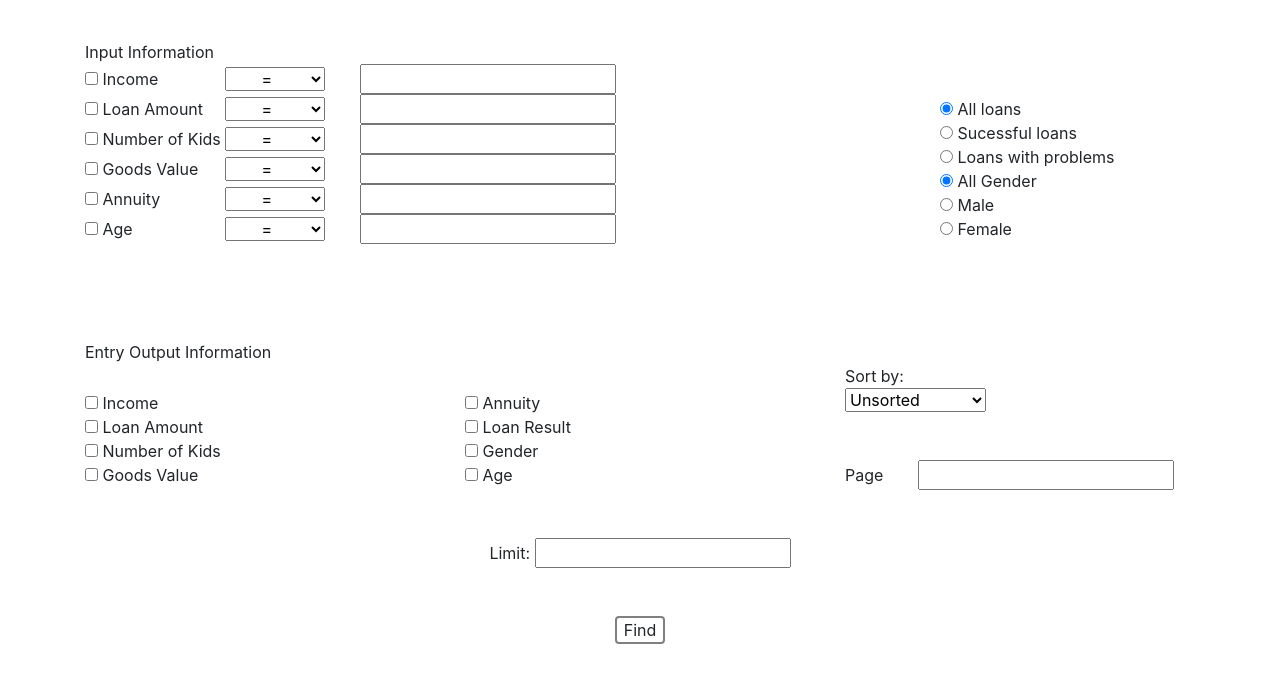
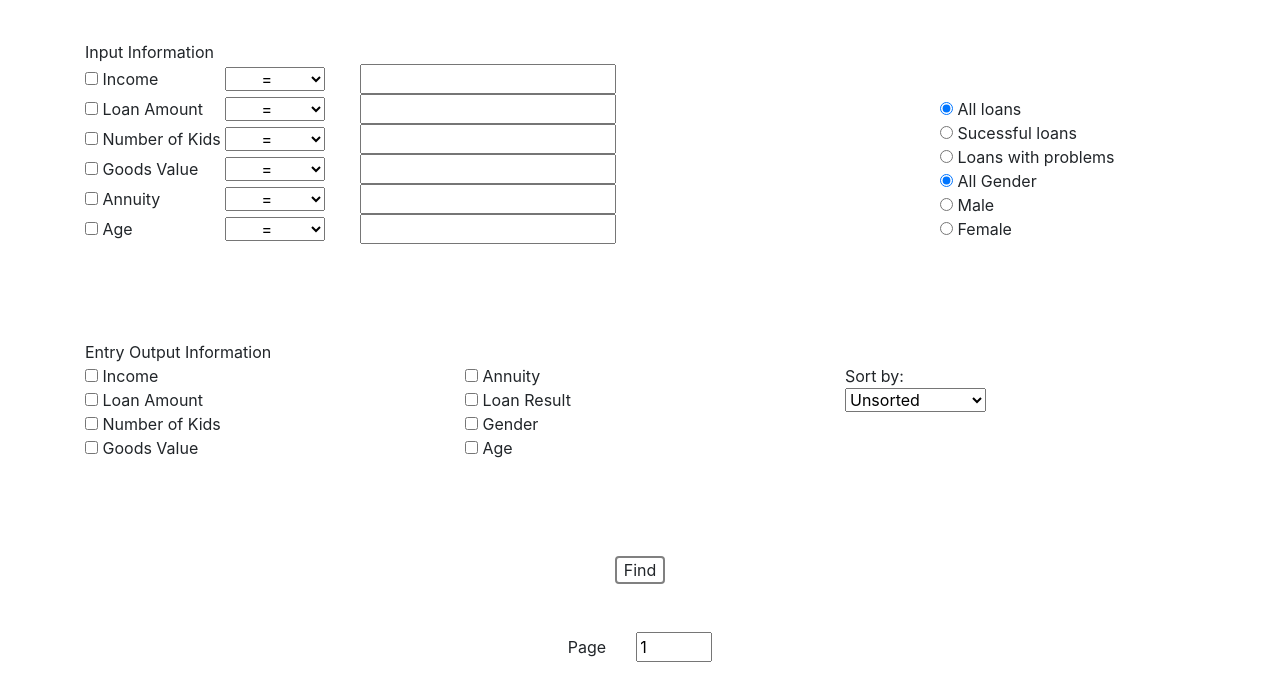
Before and after one commit to Ladoli/AIDataBase, a React (Create React App) app: page / in a window 1280 px wide. Shown: the top 700 px of the page. Built offline with nearby package versions, Linux system fonts and the light colour scheme.

Commit message:
Pagination added

```diff
--- a/src/App.js
+++ b/src/App.js
@@ -10,7 +10,8 @@ import swal from 'sweetalert2';
 
 class App extends Component {
 
-  componentDidMount() {
+  componentWillMount(){
+    this.setState({maxPage:"1"});
     this.setState({INCOME_TOTAL:{MAX:"N/A", MIN:"N/A", TOTAL:0, AVG: 0}});
     this.setState({AMT_CREDIT:{MAX:"N/A", MIN:"N/A", TOTAL:0, AVG: 0}});
     this.setState({CNT_CHILDREN:{MAX:"N/A", MIN:"N/A", TOTAL:0, AVG: 0}});
@@ -19,6 +20,11 @@ class App extends Component {
     this.setState({DAYS_BIRTH:{MAX:"N/A", MIN:"N/A", TOTAL:0, AVG: 0}});
     this.setState({returnedRowCount:0});
 
+  }
+
+  componentDidMount() {
+
+
 
   }
 
@@ -26,13 +32,54 @@ class App extends Component {
 
     let thisF = this;
 
+    function changePage(){
+      document.getElementById("queryResults").innerHTML ="<BR/>"
+      let results = thisF.state.results;
+      let resLength = thisF.state.returnedRowCount;
+      let maxPage = Math.ceil(resLength);
+      let page = 1;
+      if(document.getElementById("PaginationValue").value){
+        page = document.getElementById("PaginationValue").value
+        if(page > maxPage){
+          page = maxPage;
+        }
+      }
+      for(let i = (page-1)*25; results && results[i] && i<(page*25) && i<resLength; i++){
+        if(results[i].INCOME_TOTAL){
+          document.getElementById("queryResults").innerHTML +=  '<DIV class="displayResultCells">'+results[i].INCOME_TOTAL+"</DIV>";
+        }
+        if(results[i].AMT_CREDIT){
+          document.getElementById("queryResults").innerHTML +=  '<DIV class="displayResultCells">'+results[i].AMT_CREDIT+"</DIV>";
+        }
+        if(results[i].CNT_CHILDREN === 0 || results[i].CNT_CHILDREN ){
+          document.getElementById("queryResults").innerHTML +=  '<DIV class="displayResultCells">'+results[i].CNT_CHILDREN+"</DIV>";
+        }
+        if(results[i].GOODS_PRICE === 0 || results[i].AMT_ANNUITY){
+          document.getElementById("queryResults").innerHTML +=  '<DIV class="displayResultCells">'+results[i].GOODS_PRICE+"</DIV>";
+        }
+        if(results[i].AMT_ANNUITY === 0 ||results[i].AMT_ANNUITY){
+          document.getElementById("queryResults").innerHTML +=  '<DIV class="displayResultCells">'+results[i].AMT_ANNUITY+"</DIV>";
+        }
+        if(results[i].DAYS_BIRTH === 0 || results[i].DAYS_BIRTH){
+          document.getElementById("queryResults").innerHTML +=  '<DIV class="displayResultCells">'+Math.round((results[i].DAYS_BIRTH)/(-365))+"</DIV>";
+        }
+        if(results[i].CODE_GENDER === 0 || results[i].CODE_GENDER ){
+          document.getElementById("queryResults").innerHTML +=  '<DIV class="displayResultCells">'+results[i].CODE_GENDER+"</DIV>";
+        }
+        if(results[i].TARGET === 0 || results[i].TARGET){
+          document.getElementById("queryResults").innerHTML +=  '<DIV class="displayResultCells">'+results[i].TARGET+"</DIV>";
+        }
+        document.getElementById("queryResults").innerHTML +=  "<BR/>";
+      }
+    }
+
+
 
     function queryFunction() {
       let output = "";
       let summaryOutput = "";
       let tableName = "application_train";
       let where = "";
-      let limit = 100;
       inputQuery("Income", "INCOME_TOTAL");
       inputQuery("Loan Amount", "AMT_CREDIT");
       inputQuery("Number of Kids", "CNT_CHILDREN");
@@ -40,7 +87,7 @@ class App extends Component {
       inputQuery("Annuity", "AMT_ANNUITY");
       inputQuery("Age", "DAYS_BIRTH");
       genderQuery();
-      loanSuccessQuery();      inputQuery("Income", "INCOME_TOTAL");
+      loanSuccessQuery();
 
       outputQuery("IncomeOut","INCOME_TOTAL");
       outputQuery("Loan AmountOut","AMT_CREDIT");
@@ -51,11 +98,6 @@ class App extends Component {
       outputQuery("LoanOut","TARGET");
       outputQuery("GenderOut","CODE_GENDER");
 
-
-
-      if(document.getElementById("LimitOut").value){
-        limit = document.getElementById("LimitOut").value;
-      }
 
       let sorter = "";
 
@@ -79,7 +121,6 @@ class App extends Component {
       if(sorter !== ""){
         query += " ORDER BY " + sorter;
       }
-      query += " LIMIT " + limit;
 
       let outputHeaders = output.split(',');
 
@@ -105,11 +146,17 @@ class App extends Component {
       document.getElementById("queryResults").innerHTML ="<BR/>"
       let results = querRes;
       thisF.setState({returnedRowCount:results.length});
+      thisF.setState({results:querRes});
+      let maxPage = Math.ceil((results.length-1)/25);
+      thisF.setState({maxPage:maxPage.toString()});
       let page = 1;
       if(document.getElementById("PaginationValue").value){
         page = document.getElementById("PaginationValue").value
+        if(page > maxPage){
+          page = maxPage;
+        }
       }
-      for(let i = page*50; i<((page*50)+50) && i<results.length; i++){
+      for(let i = (page-1)*25; results[i] && i<(page*25) && i<results.length; i++){
         if(results[i].INCOME_TOTAL){
           document.getElementById("queryResults").innerHTML +=  '<DIV class="displayResultCells">'+results[i].INCOME_TOTAL+"</DIV>";
         }
@@ -138,14 +185,13 @@ class App extends Component {
       }
       // displaySummaryInfo();
     });
-    if(summaryOutput = ""){
+    if(summaryOutput === ""){
       summaryOutput = "MIN(INCOME_TOTAL), MAX(INCOME_TOTAL), SUM(INCOME_TOTAL), AVG(INCOME_TOTAL), MIN(AMT_CREDIT), MAX(AMT_CREDIT), SUM(AMT_CREDIT), AVG(AMT_CREDIT), MIN(CNT_CHILDREN), MAX(CNT_CHILDREN), SUM(CNT_CHILDREN), AVG(CNT_CHILDREN), MIN(GOODS_PRICE), MAX(GOODS_PRICE), SUM(GOODS_PRICE), AVG(GOODS_PRICE), MIN(AMT_ANNUITY), MAX(AMT_ANNUITY), SUM(AMT_ANNUITY), AVG(AMT_ANNUITY), MIN(DAYS_BIRTH), MAX(DAYS_BIRTH), SUM(DAYS_BIRTH), AVG(DAYS_BIRTH), MIN(TARGET), MAX(TARGET), SUM(TARGET), AVG(TARGET), MIN(CODE_GENDER), MAX(CODE_GENDER), SUM(CODE_GENDER), AVG(CODE_GENDER)";
     }
     let summaryQuery = "SELECT " + summaryOutput + " FROM " + tableName;
     if(where !== ""){
       summaryQuery += " WHERE " + where ;
     }
-    summaryQuery += " LIMIT " + limit;
 
     let summaryQueryTimeStart = new Date();
 
@@ -204,7 +250,6 @@ class App extends Component {
             }
         }
       }
-SorterDropdown
       function inputQuery(idInput, attribute){
         let box = document.getElementById(idInput+"Check");
 
@@ -264,19 +309,19 @@ SorterDropdown
       console.log(data[0])
       let dataObj = data[0];
       if(dataObj['MAX(INCOME_TOTAL)']){
-        thisF.setState({INCOME_TOTAL:{MAX:dataObj['MAX(INCOME_TOTAL)'], MIN:dataObj['MIN(INCOME_TOTAL)'], TOTAL:dataObj['SUM(INCOME_TOTAL)'], AVG:dataObj['AVG(INCOME_TOTAL)']}});
+        thisF.setState({INCOME_TOTAL:{MAX:dataObj['MAX(INCOME_TOTAL)'], MIN:dataObj['MIN(INCOME_TOTAL)'], TOTAL:dataObj['SUM(INCOME_TOTAL)'].toFixed(2), AVG:dataObj['AVG(INCOME_TOTAL)'].toFixed(2)}});
       }
       if(dataObj['MAX(AMT_CREDIT)']){
-        thisF.setState({AMT_CREDIT:{MAX:dataObj['MAX(AMT_CREDIT)'], MIN:dataObj['MIN(AMT_CREDIT)'], TOTAL:dataObj['SUM(AMT_CREDIT)'], AVG:dataObj['AVG(AMT_CREDIT)']}});
+        thisF.setState({AMT_CREDIT:{MAX:dataObj['MAX(AMT_CREDIT)'], MIN:dataObj['MIN(AMT_CREDIT)'], TOTAL:dataObj['SUM(AMT_CREDIT)'], AVG:dataObj['AVG(AMT_CREDIT)'].toFixed(2)}});
       }
       if(dataObj['MAX(CNT_CHILDREN)']){
-        thisF.setState({CNT_CHILDREN:{MAX:dataObj['MAX(CNT_CHILDREN)'], MIN:dataObj['MIN(CNT_CHILDREN)'], TOTAL:dataObj['SUM(CNT_CHILDREN)'], AVG:dataObj['AVG(CNT_CHILDREN)']}});
+        thisF.setState({CNT_CHILDREN:{MAX:dataObj['MAX(CNT_CHILDREN)'], MIN:dataObj['MIN(CNT_CHILDREN)'], TOTAL:dataObj['SUM(CNT_CHILDREN)'], AVG:dataObj['AVG(CNT_CHILDREN)'].toFixed(2)}});
       }
       if(dataObj['MAX(GOODS_PRICE)']){
-        thisF.setState({GOODS_PRICE:{MAX:dataObj['MAX(GOODS_PRICE)'], MIN:dataObj['MIN(GOODS_PRICE)'], TOTAL:dataObj['SUM(GOODS_PRICE)'], AVG:dataObj['AVG(GOODS_PRICE)']}});
+        thisF.setState({GOODS_PRICE:{MAX:dataObj['MAX(GOODS_PRICE)'], MIN:dataObj['MIN(GOODS_PRICE)'], TOTAL:dataObj['SUM(GOODS_PRICE)'], AVG:dataObj['AVG(GOODS_PRICE)'].toFixed(2)}});
       }
       if(dataObj['MAX(AMT_ANNUITY)']){
-        thisF.setState({AMT_ANNUITY:{MAX:dataObj['MAX(AMT_ANNUITY)'], MIN:dataObj['MIN(AMT_ANNUITY)'], TOTAL:dataObj['SUM(AMT_ANNUITY)'], AVG:dataObj['AVG(AMT_ANNUITY)']}});
+        thisF.setState({AMT_ANNUITY:{MAX:dataObj['MAX(AMT_ANNUITY)'], MIN:dataObj['MIN(AMT_ANNUITY)'], TOTAL:dataObj['SUM(AMT_ANNUITY)'], AVG:dataObj['AVG(AMT_ANNUITY)'].toFixed(2)}});
       }
       if(dataObj['MIN(DAYS_BIRTH)']){
         thisF.setState({DAYS_BIRTH:{MAX: Math.round(dataObj['MIN(DAYS_BIRTH)']/(-365)), MIN: Math.round(dataObj['MAX(DAYS_BIRTH)']/(-365)), TOTAL: 'N/A', AVG: Math.round(dataObj['AVG(DAYS_BIRTH)']/(-365))}});
@@ -388,22 +433,25 @@ SorterDropdown
             </div>
             <div className="col-sm-4 LoanOptionsBox">
               <Route render={()=><SorterDropdown id={"sortBy"} toFieldIDProp={"hiddenSort"}/>}/>
-              <div className="LoanOptionsTrimmer">
-                <div style={{ display: "inline-block"}}>Page </div>
-              </div> <input  style={{marginLeft: "30px"}} id={"PaginationValue"} type="number"/>
-
             </div>
             <br/>
             <br/>
             <br/>
-            <div style={{textAlign: "center"}}>Limit: <input type="number" id="LimitOut" /><br/></div>
           </div>
         </div>
         <br/><br/>
         <div style={{textAlign: "center", width: "100%"}}>
           <div onClick={queryFunction} id="queryButton" >Find</div>
         </div>
-
+        <br/>
+        <br/>
+        <div style={{ display: "inline-block", width: "100%", textAlign: "center"}}>
+          <div className="LoanOptionsTrimmer">
+              Page
+          </div>
+          <input  style={{marginLeft: "30px"}} id={"PaginationValue"} type="number" min="1" max={thisF.state.maxPage} onChange={changePage} defaultValue="1"/>
+        </div>
+        <br/>
         <br/>
         <div id="queryHeaders"></div>
         <div id="queryResults"></div>
--- a/src/LoanFiles/SorterDropdown.js
+++ b/src/LoanFiles/SorterDropdown.js
@@ -19,7 +19,7 @@ class SorterDropdown extends Component {
       <div>
           Sort by:<br/>
         <select id={this.props.id} onChange={checkComparator}>
-          <option value = "Unsorted" >Unsorted</option>
+          <option value = "Unsorted" selected >Unsorted</option>
           <option value="INCOME_TOTAL">Income</option>
           <option value="AMT_CREDIT">Loan Amount</option>
           <option value="CNT_CHILDREN">Number of Kids</option>
```
